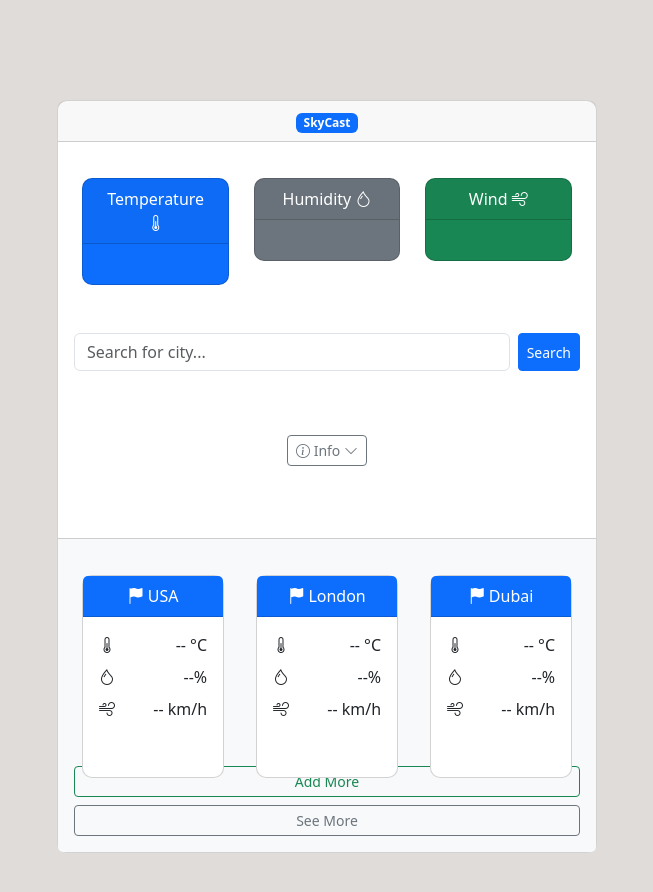
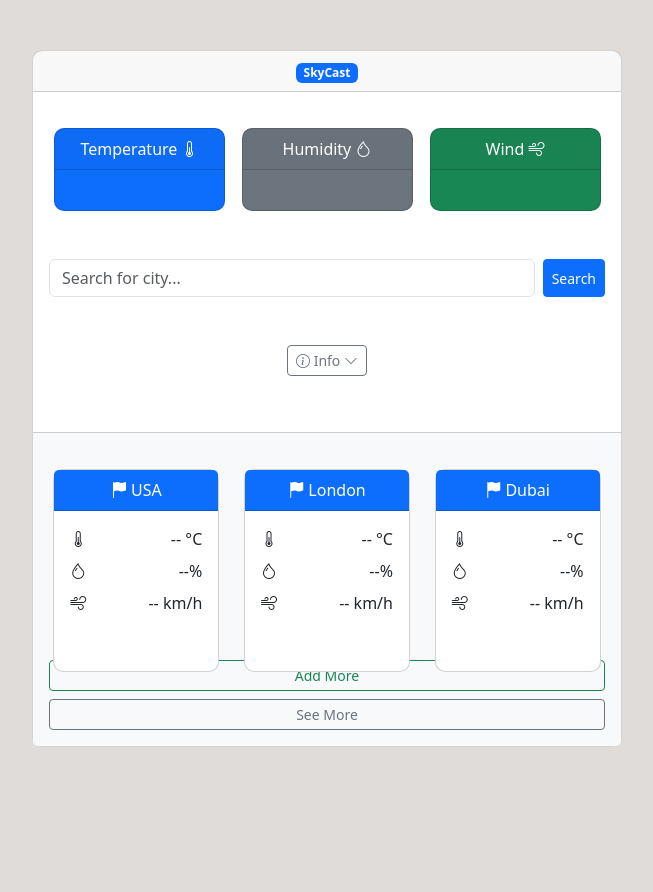
Before and after one commit to sannansarwer/js-weather-app, a plain HTML site: page index.html in a window 1280 px wide. Shown: the whole page, without its empty margins (313-966 px from the left). After the commit the page ends 800 px from the top, so only its background shows below. Drawn offline with nearby package versions, Linux system fonts and the light colour scheme; no server answers.

Commit message:
README.md
Updated styles for body and card elements, adjusted margins and widths for mobile responsiveness, and added media queries for different screen sizes.

```diff
--- a/style.css
+++ b/style.css
@@ -1,28 +1,33 @@
-body{
-    margin: 100px;
+body {
+    margin: 20px; /* smaller margin for mobile */
     background-color: rgb(224, 220, 217);
 }
 
-.card{
+.card {
     border-style: groove;
     border-radius: 10px;
-    max-width: 600px; /* Optional max width */
-    width: 90%;       /* Flexible width on mobile */
-    margin: 20px auto;
+    width: 95%;       /* almost full width on small screens */
+    max-width: 700px; /* caps width on large screens */
+    margin: 20px auto; /* centered */
 }
 
-@media (max-width: 576px) {
+@media (min-width: 768px) {
     body {
-        margin: 20px; /* instead of 100px */
+        margin: 50px; /* bigger margin for tablets/desktops */
     }
+}
+
+.p-5 {
+    padding: 2rem !important;
 }
 
 @media (max-width: 576px) {
     .p-5 {
-        padding: 15px !important;
+        padding: 1rem !important;
     }
+}
 
 #suggestions {
-    width: 100%; /* ensures it fits the parent input */
+    width: 100%; /* matches input width */
+    z-index: 10;
 }
-}
```
